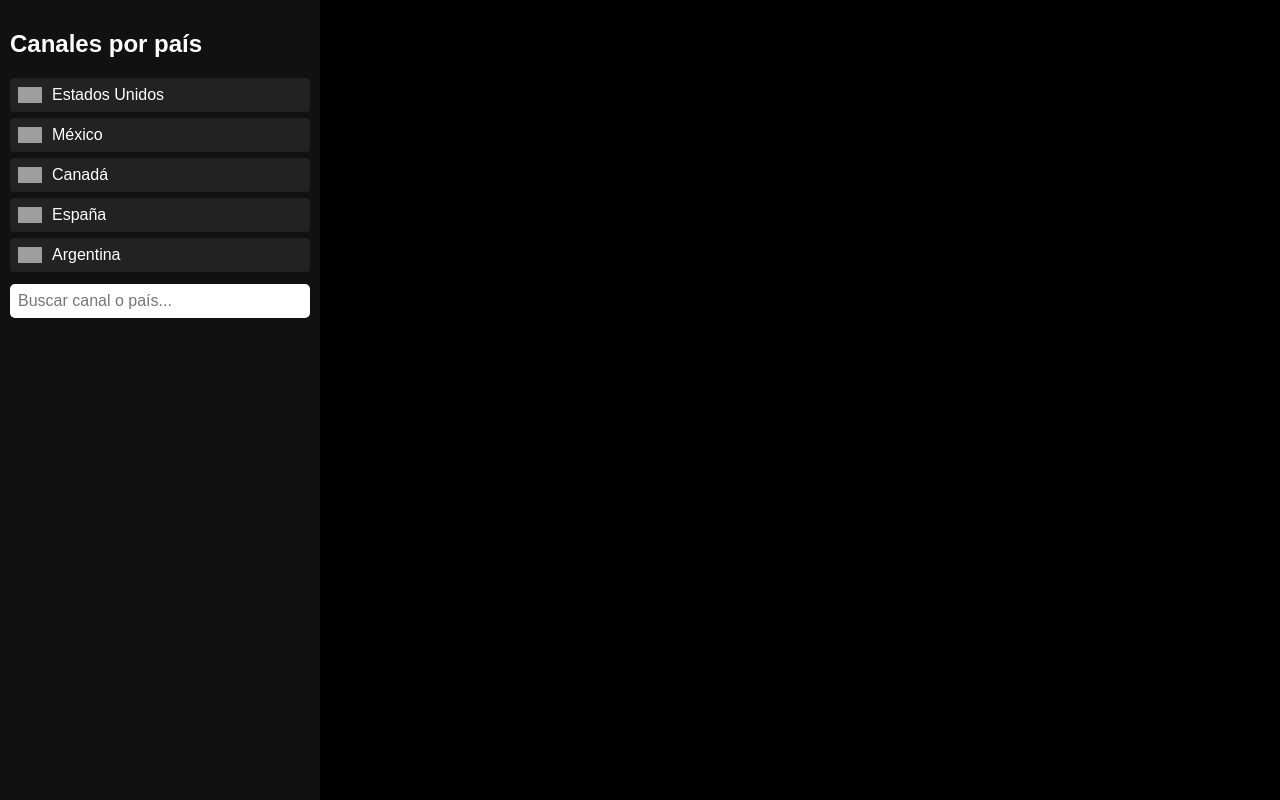
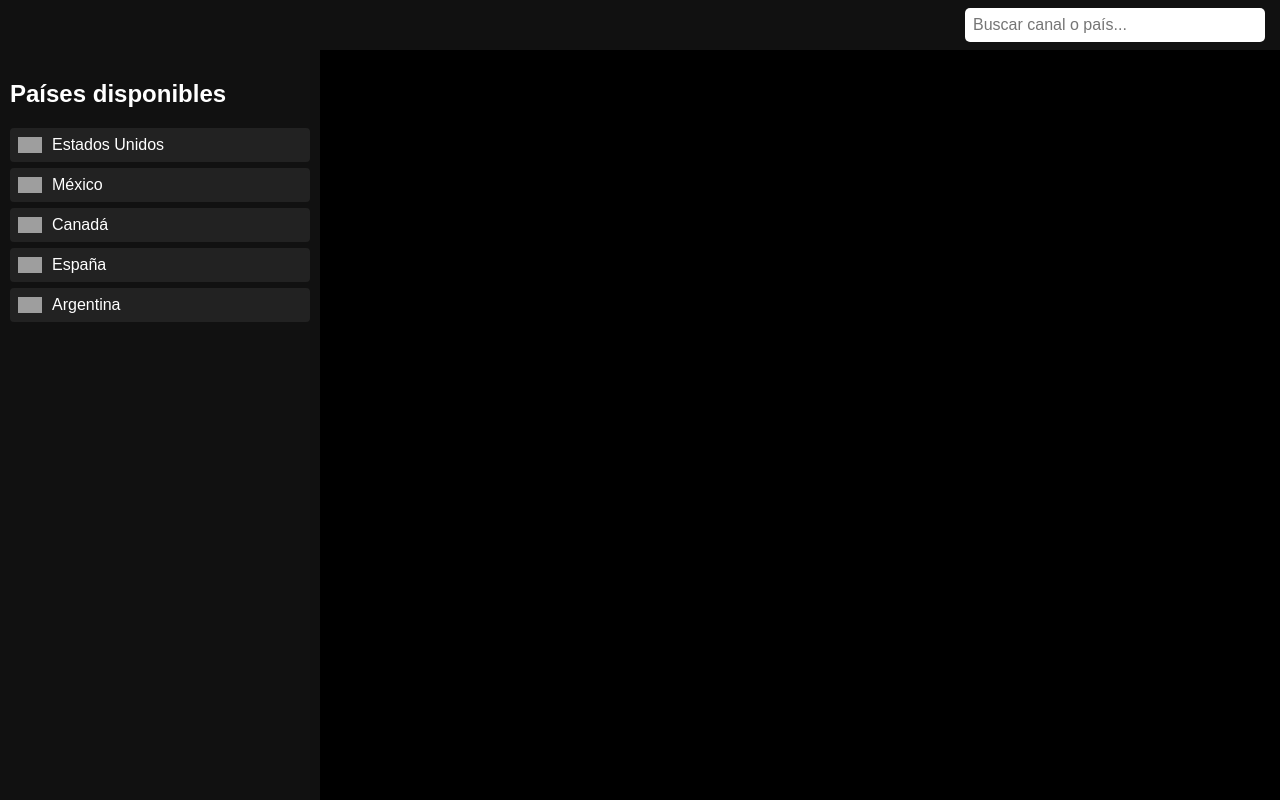
Before and after one commit to Elpapitas991/tv_garden, a plain HTML site: page test.html in a window 1280 px wide. Drawn offline with Linux system fonts and the light colour scheme; grey boxes are pictures that could not be loaded.

Commit message:
Update test.html

```diff
--- a/test.html
+++ b/test.html
@@ -3,7 +3,7 @@
 <head>
   <meta charset="UTF-8" />
   <meta name="viewport" content="width=device-width, initial-scale=1.0"/>
-  <title>TV Mundial sin globo</title>
+  <title>TV Mundial sin Globo</title>
   <style>
     * { box-sizing: border-box; }
     html, body {
@@ -15,9 +15,24 @@
       font-family: sans-serif;
       overflow: hidden;
     }
+    #topbar {
+      height: 50px;
+      background: #111;
+      display: flex;
+      justify-content: flex-end;
+      align-items: center;
+      padding: 0 15px;
+    }
+    #channelSearch {
+      padding: 8px;
+      font-size: 1rem;
+      border-radius: 5px;
+      border: none;
+      width: 300px;
+    }
     #app {
       display: flex;
-      height: 100vh;
+      height: calc(100vh - 50px); /* deja espacio para la barra superior */
       width: 100vw;
     }
     #sidebar {
@@ -51,18 +66,11 @@
       height: 16px;
       object-fit: cover;
     }
-    #channelSearch {
-      padding: 8px;
-      margin-bottom: 10px;
-      font-size: 1rem;
-      border-radius: 5px;
-      border: none;
-      width: 100%;
-    }
     #channels {
       flex-grow: 1;
       overflow-y: auto;
       min-height: 0;
+      padding: 10px;
     }
     .channel {
       background: #222;
@@ -100,13 +108,16 @@
   </style>
 </head>
 <body>
+  <div id="topbar">
+    <input type="text" id="channelSearch" placeholder="Buscar canal o país...">
+  </div>
+
   <div id="app">
     <div id="sidebar">
-      <h2>Canales por país</h2>
+      <h2>Países disponibles</h2>
       <div id="countryList"></div>
-      <input type="text" id="channelSearch" placeholder="Buscar canal o país...">
-      <div id="channels"></div>
     </div>
+    <div id="channels"></div>
   </div>
 
   <div id="playerModal">
@@ -124,6 +135,7 @@
     ];
 
     const allChannels = [];
+    const loadedCountries = new Set();
     const countryList = document.getElementById('countryList');
     const channelsDiv = document.getElementById('channels');
     const searchInput = document.getElementById('channelSearch');
@@ -131,7 +143,7 @@
     const closePlayer = document.getElementById('closePlayer');
     const videoPlayer = document.getElementById('tv');
 
-    // Render países con bandera
+    // Render banderas con nombres
     countries.forEach(c => {
       const div = document.createElement('div');
       div.className = 'country';
@@ -144,12 +156,15 @@
     });
 
     async function loadCountryChannels(code, name) {
+      if (loadedCountries.has(code)) return; // evitar recargar el mismo país
+      loadedCountries.add(code);
+
       try {
         const res = await fetch(`https://iptv-org.github.io/iptv/countries/${code}.m3u`);
         const text = await res.text();
         const newChannels = parseM3U(text).map(ch => ({ ...ch, country: name }));
         allChannels.push(...newChannels);
-        renderChannels(allChannels);
+        renderChannels(allChannels); // muestra todos los cargados
       } catch (e) {
         console.error('Error al cargar canales de', name, e);
       }
```
